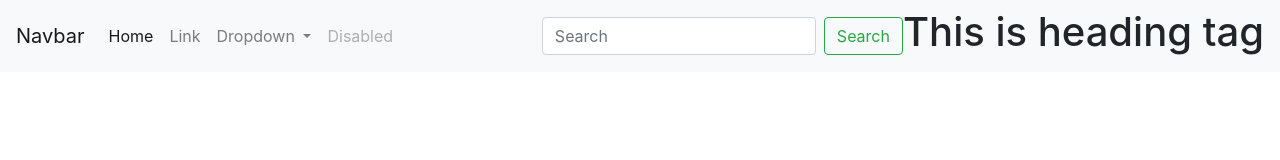
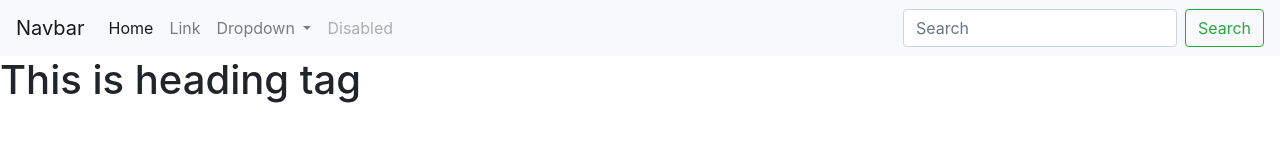
Before and after one commit to ultimatepavan/firstrepo, a plain HTML site: page index.html in a window 1280 px wide. Drawn offline with nearby package versions, Linux system fonts and the light colour scheme.

Commit message:
fixed nav bar

```diff
--- a/index.html
+++ b/index.html
@@ -41,6 +41,11 @@
             <input class="form-control mr-sm-2" type="search" placeholder="Search" aria-label="Search">
             <button class="btn btn-outline-success my-2 my-sm-0" type="submit">Search</button>
           </form>
+          </div>
+          </nav>
     <h1>This is heading tag</h1>
+
+
+    <script src="https://cdn.jsdelivr.net/npm/bootstrap@5.0.1/dist/js/bootstrap.bundle.min.js" integrity="sha384-gtEjrD/SeCtmISkJkNUaaKMoLD0//ElJ19smozuHV6z3Iehds+3Ulb9Bn9Plx0x4" crossorigin="anonymous"></script>
 </body>
 </html>
```
